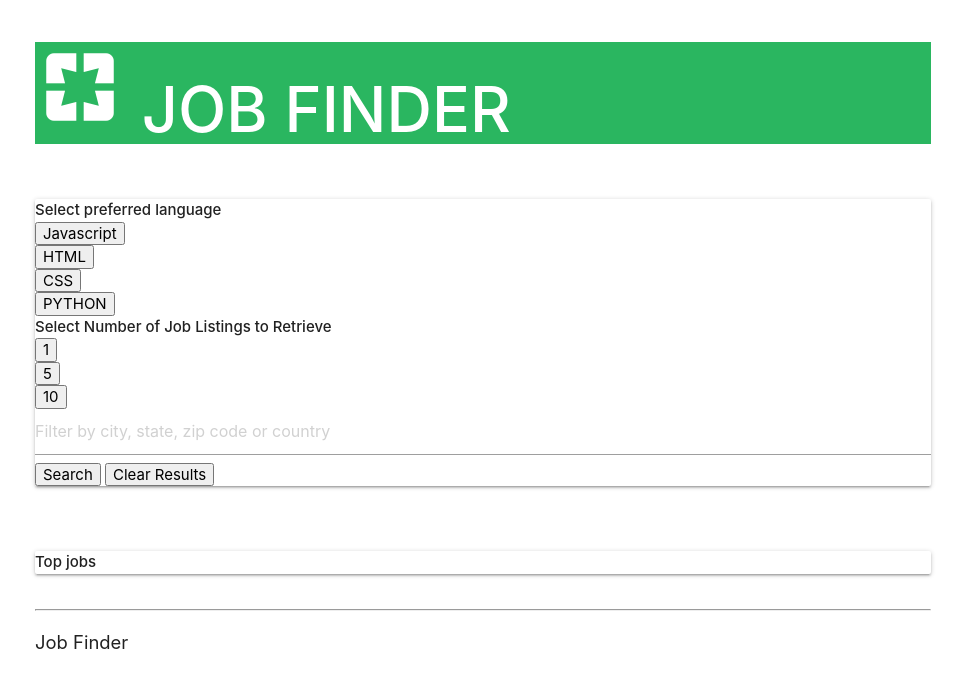
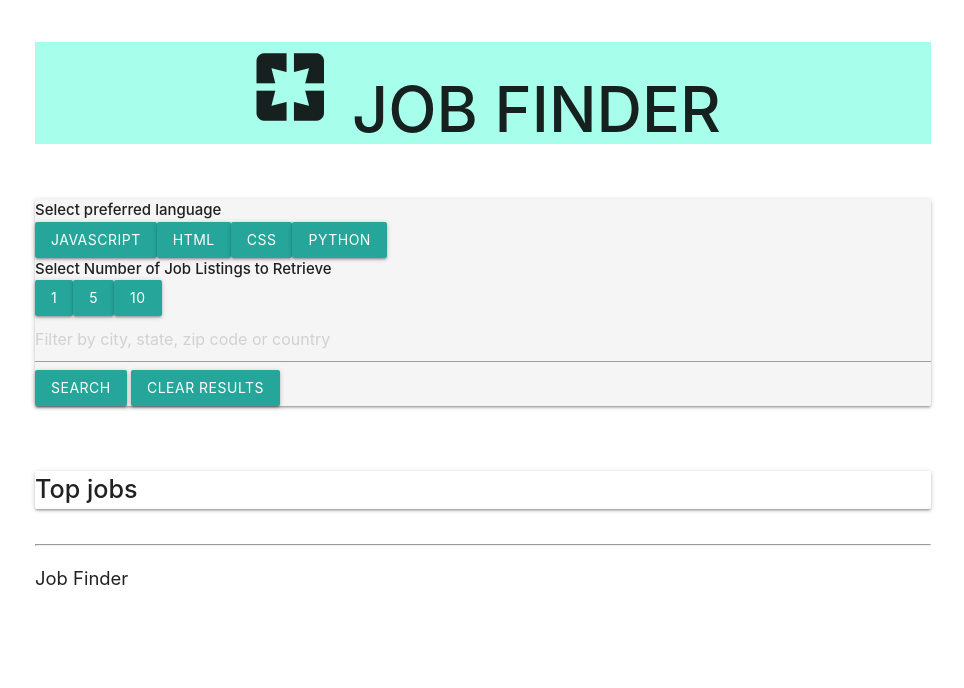
Before and after one commit to msaviola/JobFinder, a plain HTML site: page index.html in a window 1280 px wide. Shown: the whole page, without its empty margins (157-1121 px from the left). Drawn offline with nearby package versions, Linux system fonts and the light colour scheme.

Commit message:
script bugs fixed

```diff
--- a/index.html
+++ b/index.html
@@ -6,9 +6,12 @@
   <title>Job Finder</title>
   <!-- Compiled and minified CSS -->
   <link rel="stylesheet" href="https://cdnjs.cloudflare.com/ajax/libs/materialize/1.0.0/css/materialize.min.css">
-
+  <!-- <link rel="stylesheet" href="./style.css"> -->
   <!-- icons link for materialize -->
   <link href="https://fonts.googleapis.com/icon?family=Material+Icons" rel="stylesheet">
+  <!-- font link for google fonts -->
+  <link rel="stylesheet" href="https://fonts.googleapis.com/css?family=Bangers">
+  <link rel="stylesheet" href="https://fonts.googleapis.com/css?family=Orbitron">
 
 
   <!-- Style to fix the issue of text extending past card length -->
@@ -29,8 +32,8 @@
   <div class="container">
 
     <!-- jumbotron-->
-    <div class="jumbotron" style="background-color: #2ab660 ; color: white;">
-      <h1 class="text-center">
+    <div class="jumbotron teal accent-1">
+      <h1 class="center-align">
         <strong>
           <i class="large material-icons">pages</i> JOB FINDER</strong>
       </h1>
@@ -40,20 +43,23 @@
     <div class="row">
       <div class="col-sm-12">
         <br>
-        <div class="card">
-          <div class="card-header">
-            <strong>
-              <i class="fa fa-list-alt"></i> Select preferred language</strong>
+        <div class="card grey lighten-4">
+          <div class="card-header text">
+            <strong>Select preferred language</strong>
           </div>
           <div class="card-body">
 
 
             <!-- buttons of languages preffered-->
             <div>
-              <button id="JavaScript">Javascript</button><br><button id="HTML">HTML</button>
-              <br>
-              <button id="CSS">CSS</button><br><button id="PYTHON">PYTHON</button>
-
+              <button class="waves-effect waves-light btn" id="JavaScript">Javascript<br>
+                <button class="waves-effect waves-light btn" id="HTML">HTML<br>
+                  <button class="waves-effect waves-light btn" id="CSS">CSS<br>
+                    <button class="waves-effect waves-light btn" id="PYTHON">PYTHON
+                    </button>
+                  </button>
+                </button>
+            </button>
             </div>
 
 
@@ -61,17 +67,18 @@
             <!-- number of jobs to retreive-->
 
 
-            <div class="form-group">
+            <div class="form-group  text">
 
-              <strong>
-                <i class="fa fa-list-alt"></i> Select Number of Job Listings to Retrieve</strong>
+              <strong>Select Number of Job Listings to Retrieve</strong>
 
                     <!-- buttons of languages preffered-->
             <div>
-              <button id="one">1</button><br>
-              <button id="five">5</button><br>
-              <button id="ten">10</button><br>
-
+              <button class="waves-effect waves-light btn" id="one">1<br>
+                <button class="waves-effect waves-light btn" id="five">5<br>
+                  <button class="waves-effect waves-light btn" id="ten">10<br>
+                  </button>
+                </button>
+              </button>
             </div>
 
 
@@ -97,8 +104,11 @@
 
 
             <!--submit button -->
-            <button type="submit" id="run-search"> Search</button>
-            <button id="clear-all">Clear Results</button>
+            <button type="submit" class="waves-effect waves-light btn" id="run-search"> Search</button>
+            <button  id="clear-all" class="waves-effect waves-light btn">Clear Results</button>
+            <div class="progress">
+              <div class="indeterminate"></div>
+          </div>
 
             </form>
           </div>
@@ -112,7 +122,7 @@
         <br>
 
 
-        <div class="card">
+        <div class="card flow-text">
 
 
           <div class="card-header">
@@ -121,7 +131,7 @@
           </div>
 
 
-          <div class="card-body" id="job-section">
+          <div class="card-body " id="job-section">
           </div>
         </div>
       </div>
```
